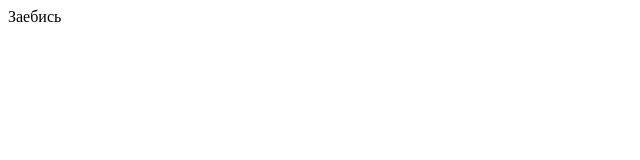
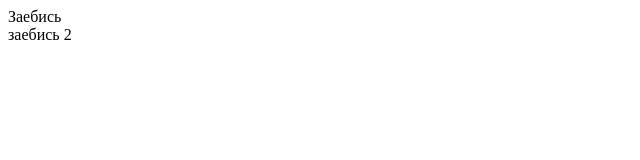
Before and after one commit to beyond2280/project-repair-, a plain HTML site: page index.html in a window 1280 px wide. Shown: the full height of the page, 0-640 px from the left. Drawn offline with Linux system fonts and the light colour scheme.

Commit message:
новые изменения

```diff
--- a/index.html
+++ b/index.html
@@ -12,6 +12,9 @@
     <div class="h2">
         Заебись
     </div>
+    <div class="h2">
+        заебись 2
+    </div>
 </body>
 
 
```
